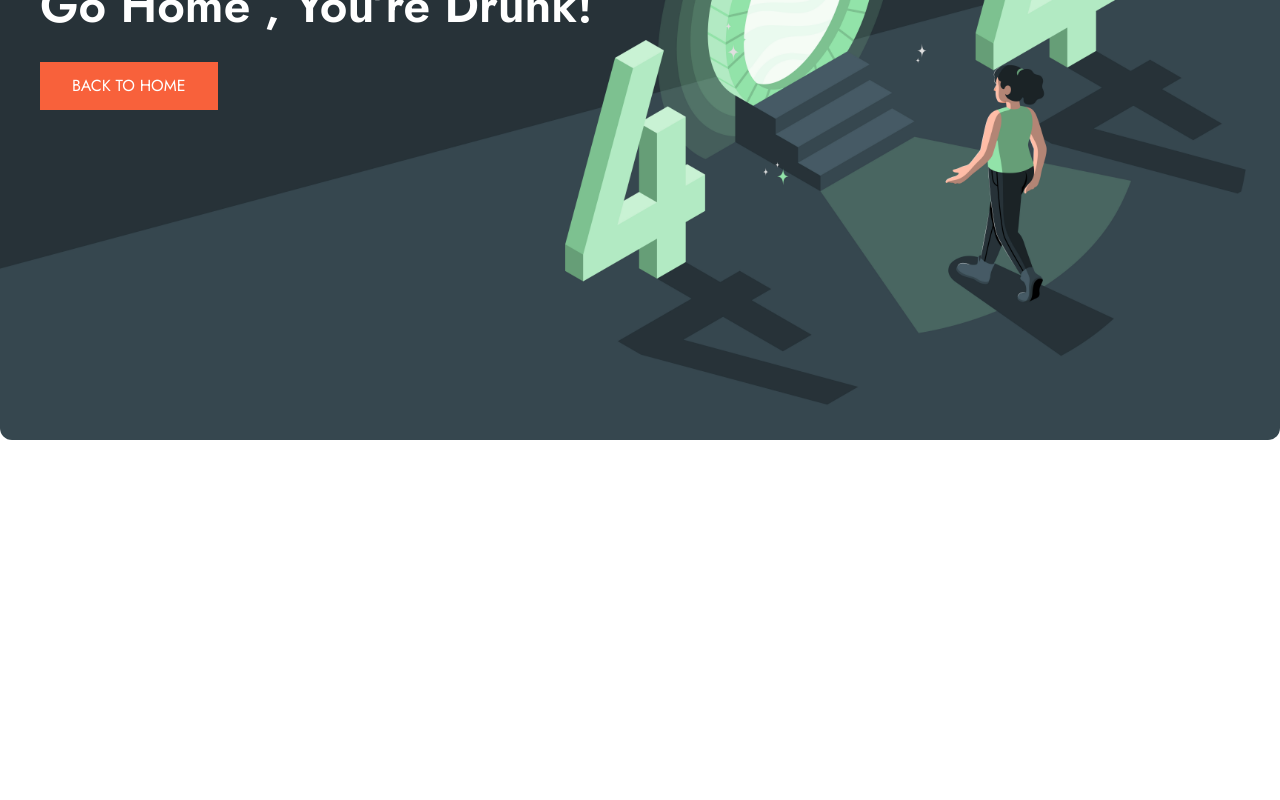
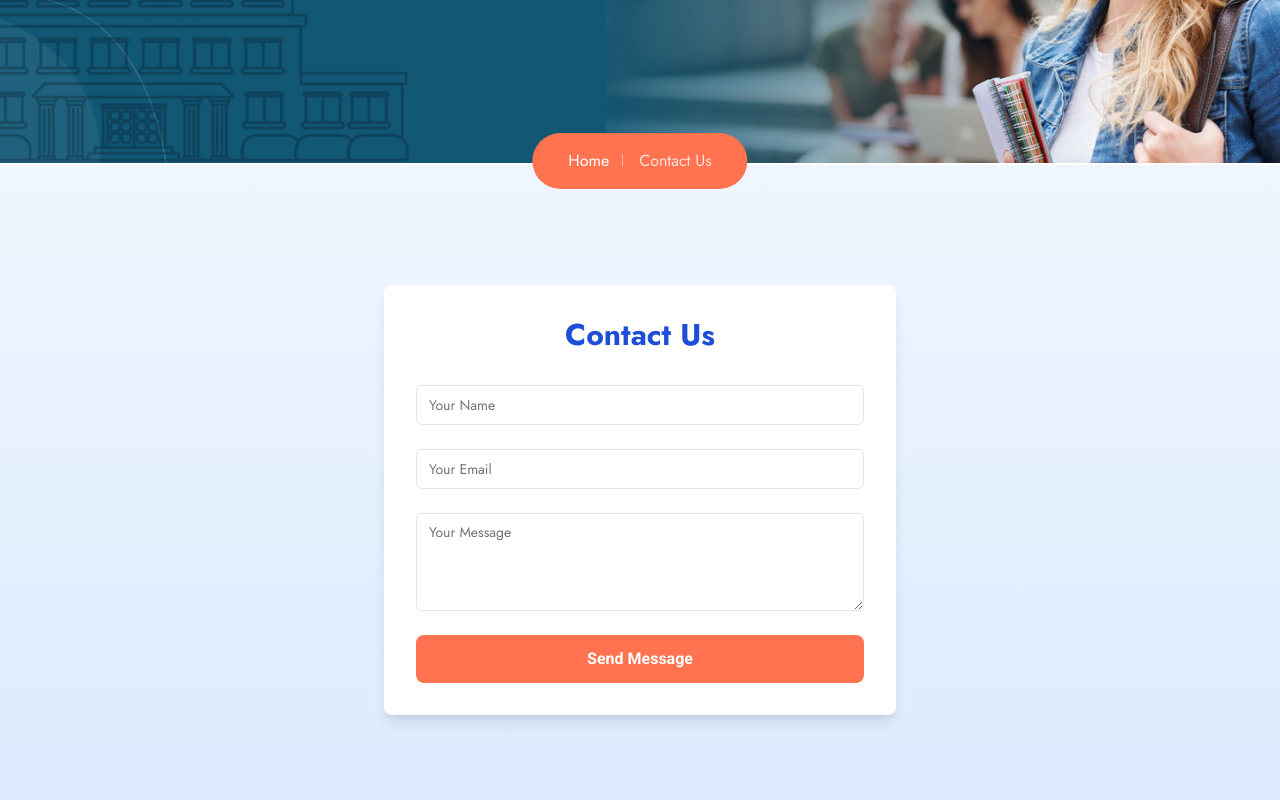
Before and after one commit to alamincoders/campus-connect, a React (Vite) app in the folder frontend/: page /contact-us in a window 1280 px wide. Shown: the part 360-1160 px from the top of the page. Before the commit the page ends 800 px from the top, so only its background shows below. Built offline with nearby package versions, Linux system fonts and the light colour scheme; no server answers.

Commit message:
"Refactor AdmissionForm, ReviewRating, and LoginUserDropdown components; update routes and navigation; add ContactPage and modify MyCollege page"

```diff
--- a/frontend/src/components/screens/AdmissionForm.jsx
+++ b/frontend/src/components/screens/AdmissionForm.jsx
@@ -11,7 +11,6 @@ import {
 } from "@/components/ui/select";
 import { useAdmissionForm } from "@/hooks/useAdmissionSubmit";
 import { FaSpinner } from "react-icons/fa";
-import Spinner from "../ui/spinner";
 
 const AdmissionForm = () => {
   const {
@@ -23,10 +22,6 @@ const AdmissionForm = () => {
     handleSubmit,
     errors,
   } = useAdmissionForm();
-
-  if (isLoading) {
-    return <Spinner />;
-  }
 
   return (
     <div className="py-16 lg:py-30 bg-[#EFF7FF] -mt-6">
--- /dev/null
+++ b/frontend/src/components/screens/ContactForm.jsx
@@ -0,0 +1,102 @@
+import { motion } from "framer-motion";
+import { useForm } from "react-hook-form";
+import { Button } from "../ui/button";
+import { Input } from "../ui/input";
+import { Textarea } from "../ui/textarea";
+
+const ContactForm = () => {
+  const {
+    register,
+    handleSubmit,
+    formState: { errors, isSubmitting },
+  } = useForm();
+
+  const onSubmit = (data) => {
+    console.log("Form Submitted", data);
+    // Handle form submission logic here
+  };
+
+  return (
+    <div className=" py-16 lg:py-30 -mt-6 bg-gradient-to-b from-blue-50 to-blue-100 p-4">
+      <motion.div
+        initial={{ opacity: 0, y: 20 }}
+        animate={{ opacity: 1, y: 0 }}
+        transition={{ duration: 0.6 }}
+        className="bg-white shadow-lg rounded-lg p-8 w-full max-w-lg mx-auto"
+      >
+        <h2 className="text-3xl font-bold text-center text-blue-700 mb-8">
+          Contact Us
+        </h2>
+
+        <form
+          onSubmit={handleSubmit(onSubmit)}
+          className="space-y-6"
+        >
+          {/* Name Field */}
+          <div>
+            <Input
+              placeholder="Your Name"
+              {...register("name", { required: "Name is required" })}
+              className="w-full"
+            />
+            {errors.name && (
+              <p className="text-red-500 mt-1 text-sm">{errors.name.message}</p>
+            )}
+          </div>
+
+          {/* Email Field */}
+          <div>
+            <Input
+              type="email"
+              placeholder="Your Email"
+              {...register("email", {
+                required: "Email is required",
+                pattern: {
+                  value: /^\S+@\S+$/i,
+                  message: "Please enter a valid email address",
+                },
+              })}
+              className="w-full"
+            />
+            {errors.email && (
+              <p className="text-red-500 mt-1 text-sm">
+                {errors.email.message}
+              </p>
+            )}
+          </div>
+
+          {/* Message Field */}
+          <div>
+            <Textarea
+              placeholder="Your Message"
+              {...register("message", { required: "Message is required" })}
+              className="w-full"
+              rows={4}
+            />
+            {errors.message && (
+              <p className="text-red-500 mt-1 text-sm">
+                {errors.message.message}
+              </p>
+            )}
+          </div>
+
+          {/* Submit Button */}
+          <motion.div
+            whileHover={{ scale: 1.05 }}
+            whileTap={{ scale: 0.95 }}
+          >
+            <Button
+              type="submit"
+              disabled={isSubmitting}
+              className="w-full bg-primary_main before:bg-secondary_main text-white py-3 rounded-lg font-semibold"
+            >
+              {isSubmitting ? "Submitting..." : "Send Message"}
+            </Button>
+          </motion.div>
+        </form>
+      </motion.div>
+    </div>
+  );
+};
+
+export default ContactForm;
--- a/frontend/src/components/screens/ReviewRating.jsx
+++ b/frontend/src/components/screens/ReviewRating.jsx
@@ -1,6 +1,9 @@
 import { motion } from "framer-motion";
+import { Plus } from "lucide-react";
 import { useState } from "react";
+import { useForm } from "react-hook-form";
 import ReactStars from "react-rating-stars-component";
+import { Button } from "../ui/button";
 
 const content = [
   {
@@ -27,7 +30,20 @@ const content = [
 ];
 
 const Experience = () => {
-  const [rating, setRating] = useState(2);
+  const [rating, setRating] = useState(0);
+
+  const {
+    register,
+    handleSubmit,
+    reset,
+    formState: { errors, isSubmitting },
+  } = useForm();
+
+  const onSubmit = (data) => {
+    console.log("Form Submitted", { ...data, rating });
+    // Handle form submission logic here
+    reset();
+  };
 
   const getContentIndex = (rating) => {
     if (rating < 3) return 0; // Bad
@@ -72,7 +88,7 @@ const Experience = () => {
             {activeContent.name}
           </motion.h2>
         </div>
-        <div>
+        <form onSubmit={handleSubmit(onSubmit)}>
           <ReactStars
             count={5}
             onChange={setRating}
@@ -82,6 +98,12 @@ const Experience = () => {
             activeColor="#ffd700"
             isHalf={false}
           />
+
+          {errors.comment && (
+            <p className="text-red-500 text-sm mt-2">
+              {errors.comment.message}
+            </p>
+          )}
           <label
             htmlFor="name"
             className="relative w-full"
@@ -90,11 +112,26 @@ const Experience = () => {
               name="name"
               id="name"
               rows={5}
+              {...register("comment", { required: "Comment is required" })}
               placeholder="How was your experience?"
               className="border-[#e5eaf2] border rounded-md outline-none px-4 py-3 w-full focus:border-[#ffd700] transition-colors duration-300 resize-none placeholder:text-gray-400/50"
             />
           </label>
-        </div>
+          <Button
+            type="submit"
+            disabled={isSubmitting}
+            className=" bg-primary_main mt-5 before:bg-secondary_main text-white py-3 rounded-lg font-semibold"
+          >
+            {isSubmitting ? (
+              "Submitting..."
+            ) : (
+              <div className="flex items-center gap-2">
+                {" "}
+                <Plus /> Add Review
+              </div>
+            )}
+          </Button>
+        </form>
       </div>
     </div>
   );
--- a/frontend/src/components/shared/LoginUserDropdown.jsx
+++ b/frontend/src/components/shared/LoginUserDropdown.jsx
@@ -14,7 +14,7 @@ const LoginUserDropdown = () => {
     {
       label: "My College",
       icon: <FaGraduationCap />,
-      route: "/my-college", // Define route for "My College"
+      route: "/profile/my-college", // Define route for "My College"
     },
     {
       label: "Profile",
--- a/frontend/src/components/shared/NavbarSection.jsx
+++ b/frontend/src/components/shared/NavbarSection.jsx
@@ -18,7 +18,7 @@ const NavbarSection = () => {
     { name: "home", path: "/" },
     { name: "colleges", path: "/colleges" },
     { name: "admission", path: "/admission" },
-    { name: "my college", path: "/my-college" },
+    { name: "Contact", path: "/contact-us" },
   ];
 
   const isActive = (path) => location.pathname === path;
@@ -65,7 +65,7 @@ const NavbarSection = () => {
             <Modal>
               <ModalTrigger asChild>
                 <button className="inline-flex">
-                  <Search className="mt-2" />
+                  <Search />
                 </button>
               </ModalTrigger>
               <ModalBody>
--- a/frontend/src/components/ui/app-sidebar.jsx
+++ b/frontend/src/components/ui/app-sidebar.jsx
@@ -1,4 +1,11 @@
-import { HomeIcon, InfoIcon, LogOut, Settings, StarIcon } from "lucide-react";
+import {
+  GraduationCap,
+  HomeIcon,
+  InfoIcon,
+  LogOut,
+  Settings,
+  StarIcon,
+} from "lucide-react";
 
 import {
   Sidebar,
@@ -20,6 +27,11 @@ const items = [
     title: "Home",
     url: "/",
     icon: HomeIcon,
+  },
+  {
+    title: "My College",
+    url: "/profile/my-college",
+    icon: GraduationCap,
   },
   {
     title: "Add Review",
--- /dev/null
+++ b/frontend/src/components/ui/textarea.jsx
@@ -0,0 +1,18 @@
+import * as React from "react"
+
+import { cn } from "@/lib/utils"
+
+const Textarea = React.forwardRef(({ className, ...props }, ref) => {
+  return (
+    (<textarea
+      className={cn(
+        "flex min-h-[80px] w-full rounded-md border border-input bg-background px-3 py-2 text-sm ring-offset-background placeholder:text-muted-foreground focus-visible:outline-none focus-visible:ring-2 focus-visible:ring-ring focus-visible:ring-offset-2 disabled:cursor-not-allowed disabled:opacity-50",
+        className
+      )}
+      ref={ref}
+      {...props} />)
+  );
+})
+Textarea.displayName = "Textarea"
+
+export { Textarea }
--- a/frontend/src/hooks/useAdmissionSubmit.jsx
+++ b/frontend/src/hooks/useAdmissionSubmit.jsx
@@ -9,10 +9,11 @@ import { useNavigate, useParams } from "react-router-dom";
 import { toast } from "react-toastify";
 
 export const useAdmissionForm = () => {
-  const { data: colleges, error, isLoading } = useGetAllCollegesQuery();
+  const { data: colleges, error } = useGetAllCollegesQuery();
   const [admissionCollege] = useAdmissionCollegeMutation(); // Initialize the mutation hook
   const { collegeId } = useParams();
   const [selectedCollegeId, setSelectedCollegeId] = useState("");
+  const [isLoading, setIsLoading] = useState(false);
   const navigate = useNavigate();
 
   const loggingInUser = JSON.parse(Cookies.get("user"));
@@ -42,7 +43,15 @@ export const useAdmissionForm = () => {
     setValue("collegeId", value);
   };
 
+  if (error) {
+    console.error(error);
+    return (
+      <div className="text-red-400 font-medium">Error: {error?.status}</div>
+    );
+  }
+
   const onSubmit = async (data) => {
+    setIsLoading(true);
     try {
       const file = data.image[0];
       const formData = new FormData();
@@ -67,7 +76,8 @@ export const useAdmissionForm = () => {
       await admissionCollege(submissionData).unwrap();
 
       // Navigate and display success message
-      navigate("/my-college");
+      setIsLoading(false);
+      navigate("/profile");
       toast.success("Application submitted successfully!");
     } catch (error) {
       toast.error("Error submitting application");
--- a/frontend/src/pages/AdmissionFormPage.jsx
+++ b/frontend/src/pages/AdmissionFormPage.jsx
@@ -43,7 +43,7 @@ const AdmissionFormPage = () => {
             You have already applied to the maximum number of colleges.
           </p>
           <Link
-            to="/my-college"
+            to="/profile/my-college"
             className="text-primary_main px-4 py-4 underline underline-offset-4 decoration-primary_main decoration-wavy"
           >
             See Your College
--- a/frontend/src/pages/ContactPage.jsx
+++ b/frontend/src/pages/ContactPage.jsx
@@ -1,3 +1,4 @@
+import ContactForm from "@/components/screens/ContactForm";
 import { BreadcrumbSection } from "@/components/shared/Breadcrumb";
 
 const ContactPage = () => {
@@ -7,6 +8,7 @@ const ContactPage = () => {
         page_name="Contact Us"
         items={[{ label: "Home", path: "/" }, { label: "Contact Us" }]}
       />
+      <ContactForm />
     </>
   );
 };
--- a/frontend/src/pages/MyCollege.jsx
+++ b/frontend/src/pages/MyCollege.jsx
@@ -6,6 +6,7 @@ const MyCollege = () => {
   useEffect(() => {
     window.scrollTo(0, 0);
   }, []);
+
   return (
     <>
       <BreadcrumbSection
```
Also changed, not shown: frontend/src/routes/index.jsx (+8 -3 lines).
